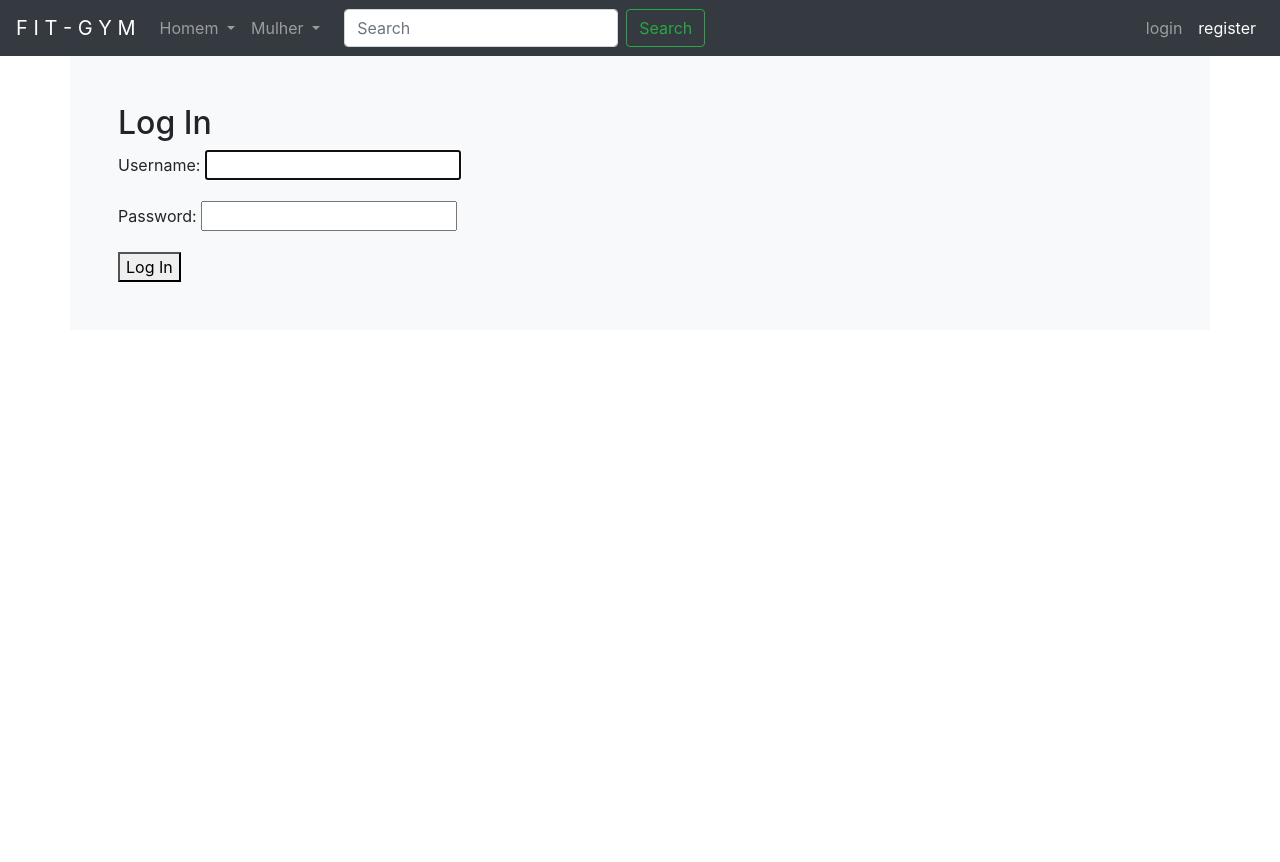
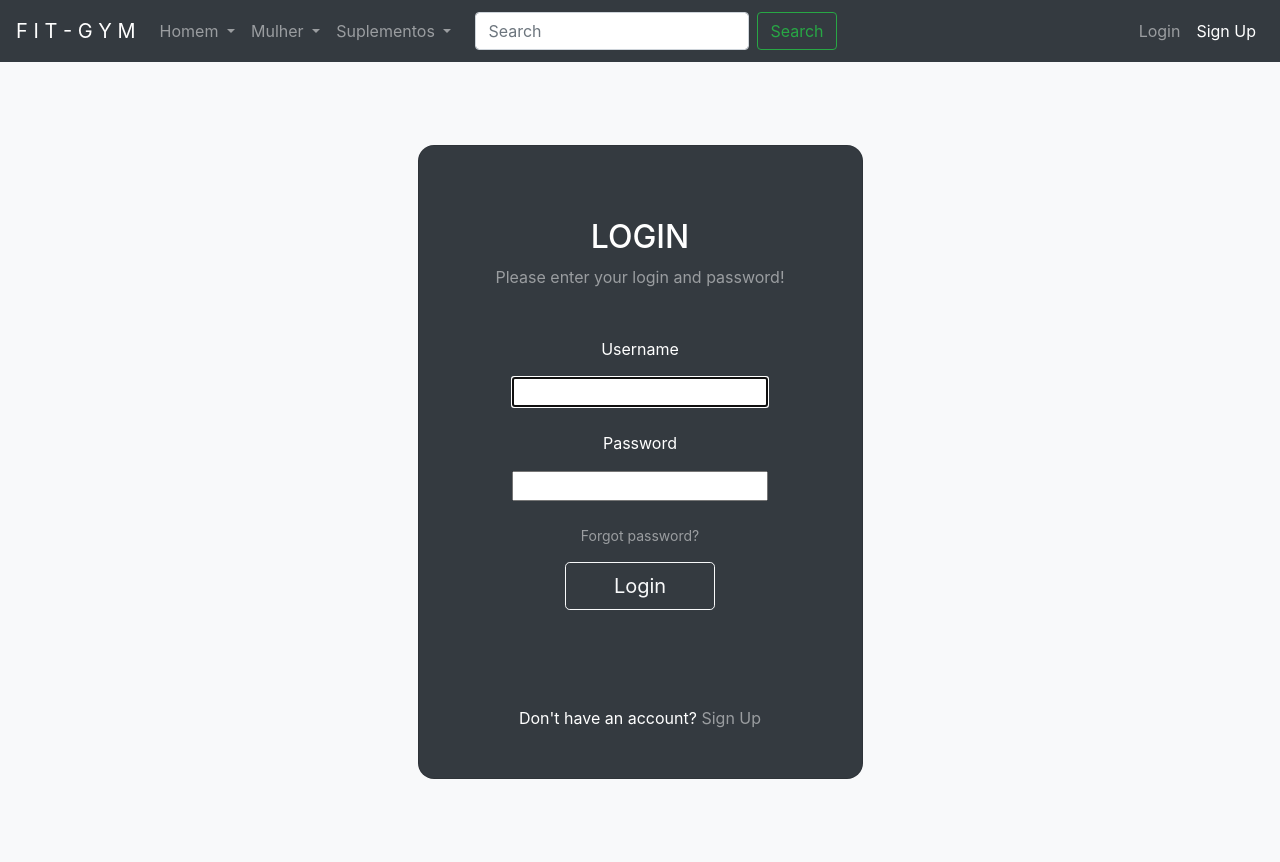
Before and after one commit to ChristianNagata/ecommerce, a Django app: page /user/login/ in a window 1280 px wide. Before the commit the page ends 282 px from the top, so only its background shows below. Run offline with Django 3.2, Linux system fonts and the light colour scheme.

Commit message:
Personalização da página de login e registro

```diff
--- a/templates/base.html
+++ b/templates/base.html
@@ -24,6 +24,7 @@
         </button>
         <div class="collapse navbar-collapse" id="navbarSupportedContent">
           <ul class="navbar-nav">
+
             <li class="nav-item dropdown">
               <a class="nav-link dropdown-toggle" href="#" id="navbarDropdown" role="button" data-toggle="dropdown" aria-expanded="false">
                 Homem
@@ -34,7 +35,9 @@
                 <div class="dropdown-divider"></div>
                 <a class="dropdown-item" href="#">Something else here</a>
               </div>
-            </li><li class="nav-item dropdown">
+            </li>
+
+            <li class="nav-item dropdown">
               <a class="nav-link dropdown-toggle" href="#" id="navbarDropdown" role="button" data-toggle="dropdown" aria-expanded="false">
                 Mulher
               </a>
@@ -45,8 +48,21 @@
                 <a class="dropdown-item" href="#">Something else here</a>
               </div>
             </li>
+
+            <li class="nav-item dropdown">
+              <a class="nav-link dropdown-toggle" href="#" id="navbarDropdown" role="button" data-toggle="dropdown" aria-expanded="false">
+                Suplementos
+              </a>
+              <div class="dropdown-menu" aria-labelledby="navbarDropdown">
+                <a class="dropdown-item" href="#">Action</a>
+                <a class="dropdown-item" href="#">Another action</a>
+                <div class="dropdown-divider"></div>
+                <a class="dropdown-item" href="#">Something else here</a>
+              </div>
+            </li>
+
           </ul>
-          <form class="form-inline my-2 my-lg-0 ml-3">
+          <form class="form-inline my-2 my-lg-1 ml-3">
             <input class="form-control mr-sm-2" type="search" placeholder="Search" aria-label="Search">
             <button class="btn btn-outline-success my-2 my-sm-0" type="submit">Search</button>
           </form>
@@ -62,10 +78,10 @@
               </li>
             {% else %}
               <li class="nav-item">
-                <a class="nav-link" href="{% url 'login' %}">login</a>
+                <a class="nav-link" href="{% url 'login' %}">Login</a>
               </li>
               <li class="nav-item active">
-                <a class="nav-link" href="{% url 'register' %}">register</a>
+                <a class="nav-link" href="{% url 'register' %}">Sign Up</a>
               </li>
             {% endif %}
           </ul>
@@ -77,9 +93,8 @@
 
       {% block header %}{% endblock header %}
 
-      <div class="container bg-light p-5">
-        {% block content %}{% endblock content %}
-      </div>
+
+      {% block content %}{% endblock content %}
 
 
     </main>
--- a/templates/products/index.html
+++ b/templates/products/index.html
@@ -43,7 +43,7 @@
 </div>
 <!-- Carrossel fim -->
 
-<div class="row justify-content-center">
+<div class="row justify-content-center bg-light">
   <div class="card card-largura mt-5 p-0 m-4 col-12 col-md-3">
     <img src="{% static 'products/img/imagem1-card.jpg' %}" class="card-img-top card-posicao-imagem1">
     <div class="card-body">
--- a/templates/registration/login.html
+++ b/templates/registration/login.html
@@ -1,11 +1,43 @@
 {% extends 'base.html' %}
 {% block content %}
 
-<h2>Log In</h2>
-<form method="post">
-  {% csrf_token %}
-  {{ form.as_p }}
-  <button type="submit">Log In</button>
-</form>
+<section class="vh-100 gradient-custom bg-light">
+  <div class="container py-5 h-100">
+    <div class="row d-flex justify-content-center align-items-center h-100">
+      <div class="col-12 col-md-8 col-lg-6 col-xl-5">
+        <div class="card bg-dark text-white" style="border-radius: 1rem;">
+          <div class="card-body p-5 text-center">
+
+            <div class="mb-md-5 mt-md-4 pb-5">
+
+              <h2 class="fw-bold mb-2 text-uppercase">Login</h2>
+              <p class="text-white-50 mb-5">Please enter your login and password!</p>
+
+              <form method="post" action="{% url 'login' %}" class="form">
+                {% csrf_token %}
+                <p>Username</p>
+                <div class="form-outline form-white mb-4">
+                  {{ form.username }}
+                </div>
+                <p>Password</p>
+                <div class="form-outline form-white mb-4">
+                  {{ form.password }}
+                </div>
+                <p class="small mb-2 pb-lg-2"><a class="text-white-50" href="#!">Forgot password?</a></p>
+                <button class="btn btn-outline-light btn-lg px-5" type="submit">Login</button>
+              </form>
+
+            </div>
+
+            <div>
+              <p class="mb-0">Don't have an account? <a href="{% url 'register' %}" class="text-white-50 fw-bold">Sign Up</a></p>
+            </div>
+
+          </div>
+        </div>
+      </div>
+    </div>
+  </div>
+</section>
 
 {% endblock content %}
```
Also changed, not shown: templates/registration/register.html (+42 -0 lines), db.sqlite3.
